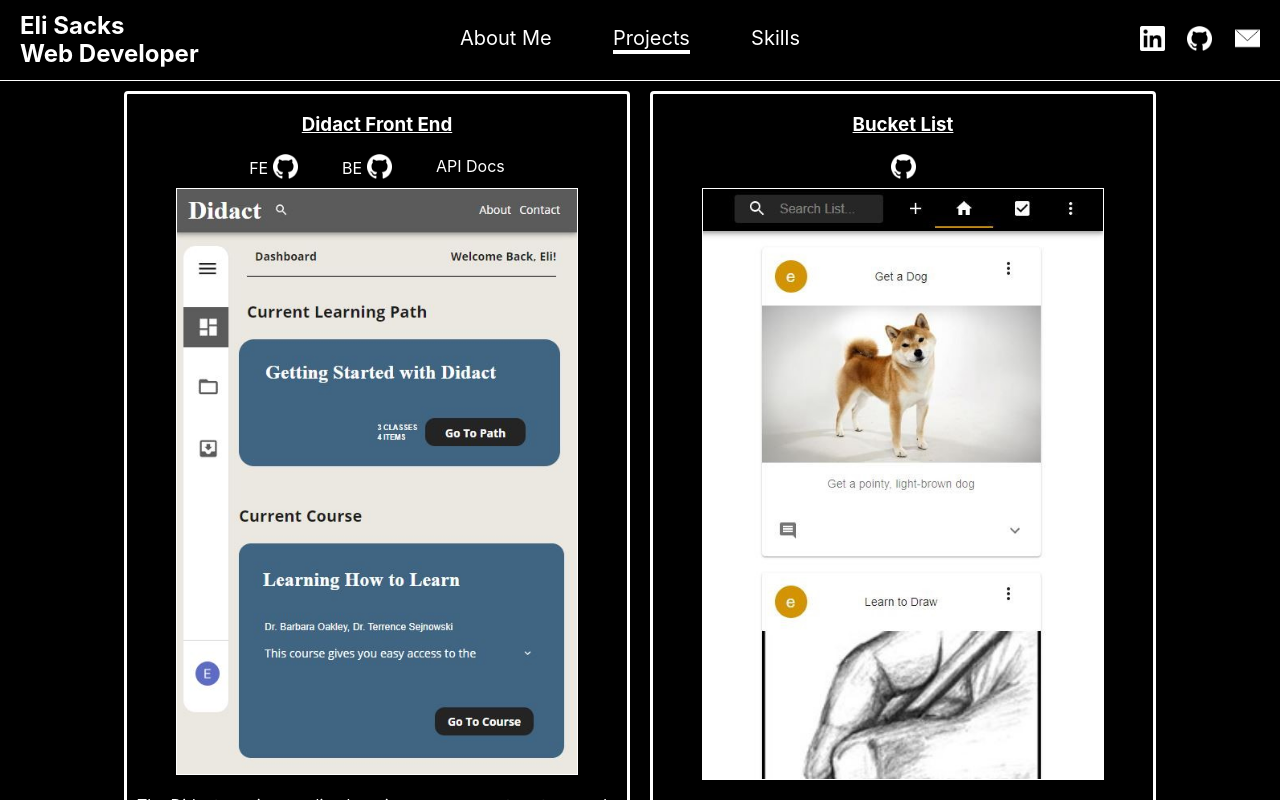
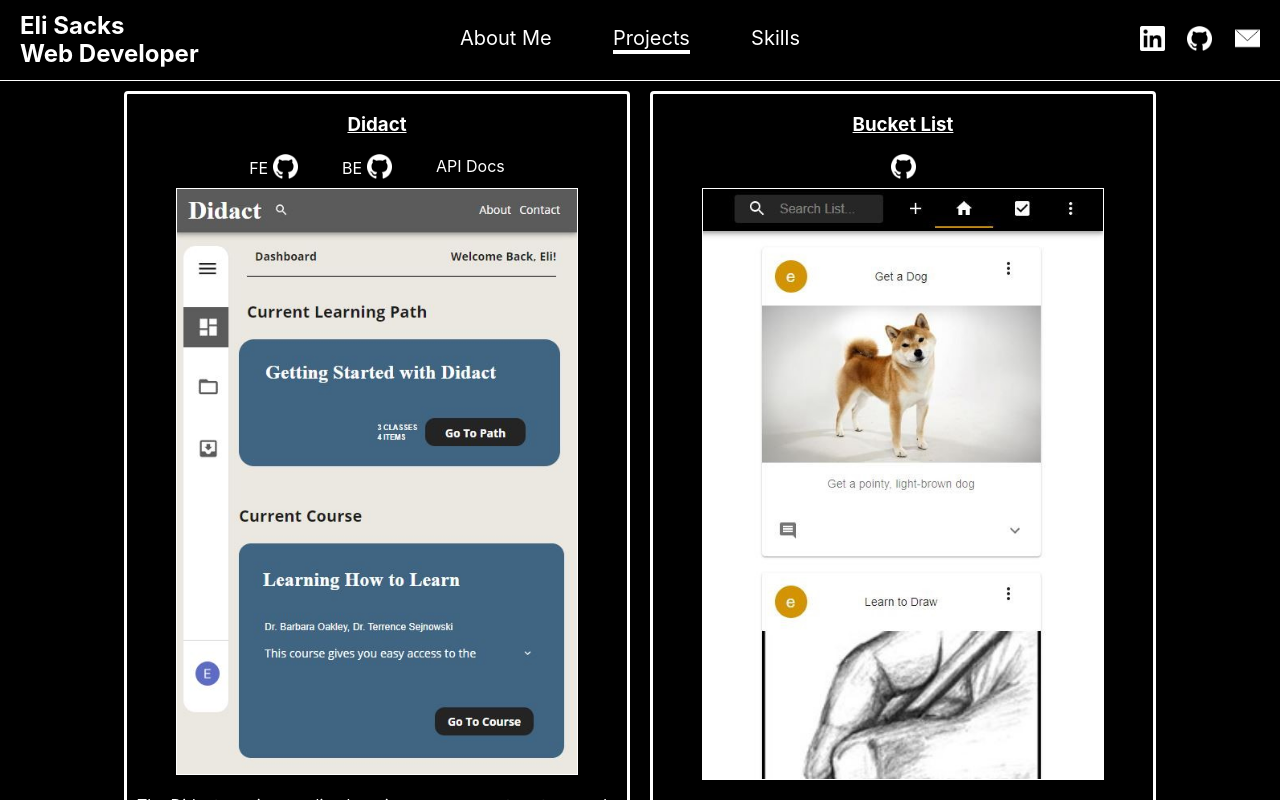
Before and after one commit to Bastlifa/portfolio-react, a React (Create React App) app: page /projects in a window 1280 px wide. Shown: the top 800 px of the page. Built offline with nearby package versions, Linux system fonts and the light colour scheme.

Commit message:
fixed didact title

```diff
--- a/src/assets/projects.js
+++ b/src/assets/projects.js
@@ -1,7 +1,7 @@
 export const projects =
 [
     {
-        name: 'Didact Front End',
+        name: 'Didact',
         repoURL: 'https://github.com/Lambda-School-Labs/didact-fe',
         secondRepoURL: 'https://github.com/Lambda-School-Labs/didact-be',
         docsURL: 'https://didactlms.herokuapp.com/api/docs/',
```
